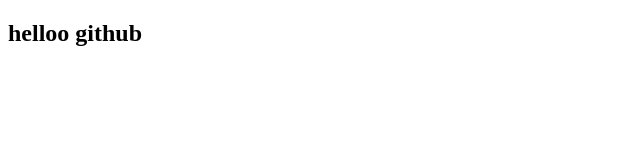
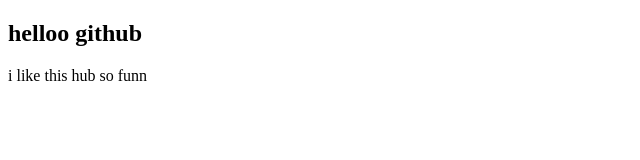
Before and after one commit to mok2021/example, a plain HTML site: page index.html in a window 1280 px wide. Shown: the whole page, without its empty margins (0-640 px from the left). Drawn offline with Linux system fonts and the light colour scheme.

Commit message:
initial commit

```diff
--- a/index.html
+++ b/index.html
@@ -8,5 +8,6 @@
 </head>
 <body>
     <h2>helloo github</h2>
+    <p>i like this hub so funn</p>
 </body>
 </html>
```
